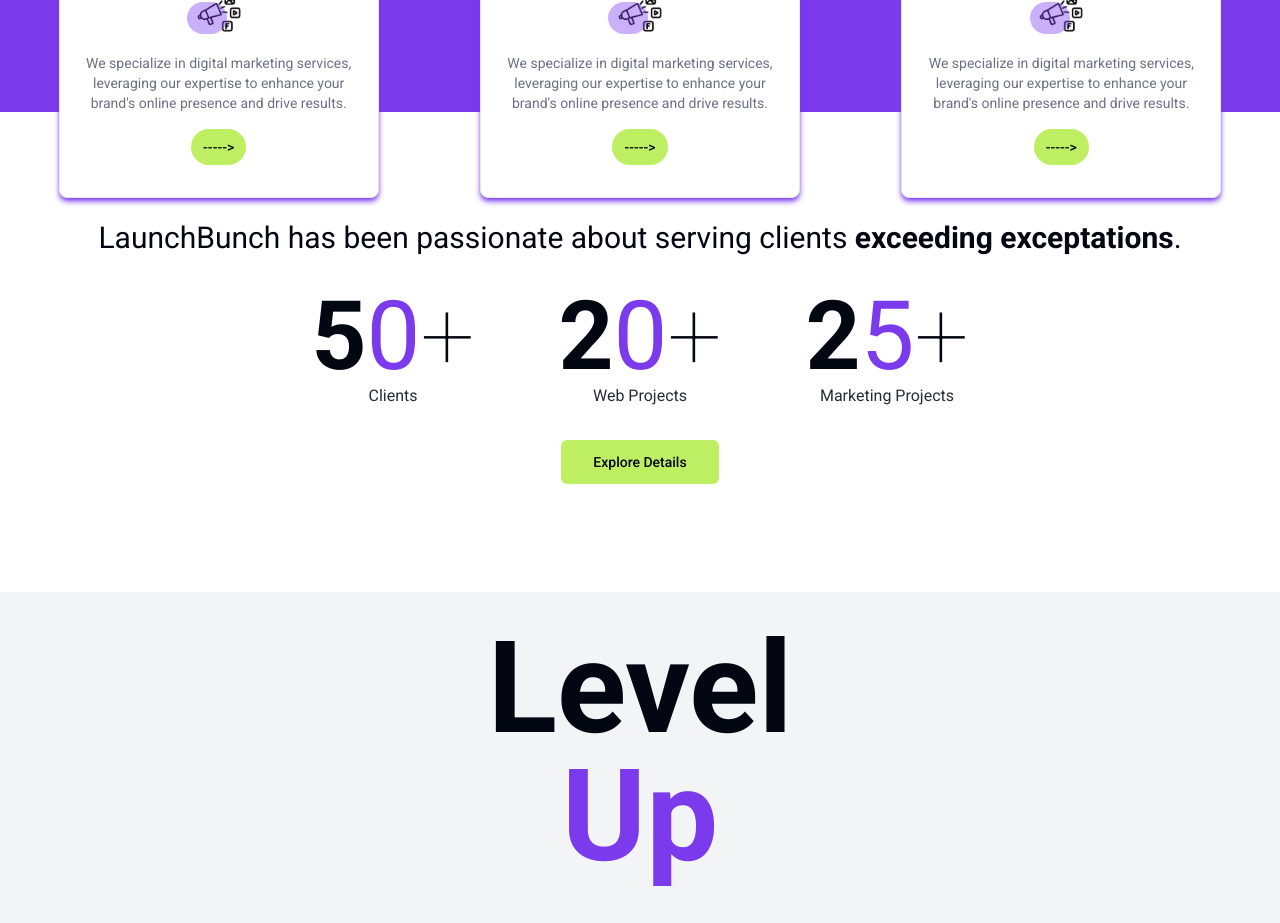
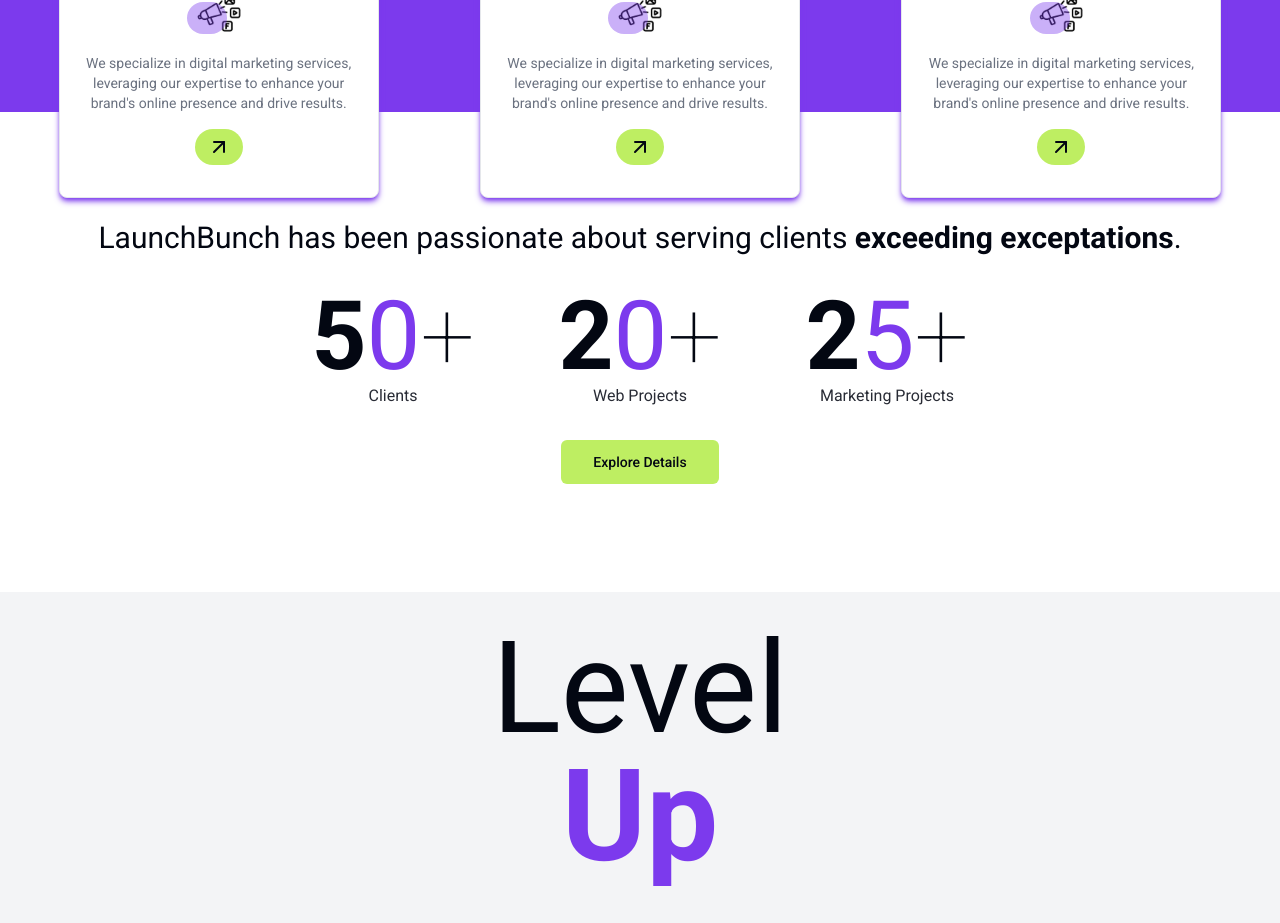
Before and after one commit to kshetritej/launchbunch, a React (Vite) app: page / in a window 1280 px wide. Shown: the part 1960-2883 px from the top of the page. Built offline with nearby package versions, Linux system fonts and the light colour scheme.

Commit message:
fix: remove unused import

```diff
--- a/src/App.tsx
+++ b/src/App.tsx
@@ -1,27 +1,16 @@
-import { BrowserRouter } from "react-router-dom";
+import { BrowserRouter, Route, Routes } from "react-router-dom";
+import Homepage from "./Homepage";
 import About from "./About";
-import Clients from "./Clients";
-import Header from "./Header";
-import Navbar from "./Navbar";
-import Services from "./Services";
-import Projects from "./Projects";
-import LevelUp from "./LevelUp";
-import Footer from "./Footer";
 
 function App() {
   return (
-    <>
-      <BrowserRouter>
-        <Navbar />
-        <Header />
-        <Clients />
-        <About />
-        <Services />
-        <Projects />
-        <LevelUp/>
-        <Footer/>
-      </BrowserRouter>
-    </>
+    <BrowserRouter>
+      <Routes>
+        <Route element={<Homepage />} path="/home" />
+        <Route index element={<Homepage />} path="/" />
+        <Route element={<About />} path="/about" />
+      </Routes>
+    </BrowserRouter>
   );
 }
 
--- a/src/CustomCard.tsx
+++ b/src/CustomCard.tsx
@@ -1,5 +1,6 @@
 import { Card, CardDescription, CardTitle , CardFooter} from "@/components/ui/card";
 import { Button } from "./components/ui/button";
+import { ArrowUpRight } from "lucide-react";
 type CustomCardProps = {
   title: string;
   icon: any;
@@ -14,7 +15,7 @@
         <div className="w-[40px] bg-primary p-4 opacity-40 rounded-full absolute left-[40%] top-20"></div>
         <CardDescription className="text-center">{desc}</CardDescription>
         <CardFooter className="p-4">
-          <Button variant={'custom'} size={'sm'} className="rounded-full">-----{">"}</Button>
+          <Button variant={'custom'} size={'sm'} className="rounded-full"><ArrowUpRight/></Button>
         </CardFooter>
       </Card>
     </div>
--- /dev/null
+++ b/src/Homepage.tsx
@@ -0,0 +1,24 @@
+import About from "./About";
+import Clients from "./Clients";
+import Header from "./Header";
+import Navbar from "./Navbar";
+import Services from "./Services";
+import Projects from "./Projects";
+import LevelUp from "./LevelUp";
+import Footer from "./Footer";
+const Homepage = () => {
+  return (
+    <div>
+      <Navbar />
+      <Header />
+      <Clients />
+      <About />
+      <Services />
+      <Projects />
+      <LevelUp />
+      <Footer />
+    </div>
+  );
+};
+
+export default Homepage;
--- a/src/LevelUp.tsx
+++ b/src/LevelUp.tsx
@@ -3,8 +3,8 @@
 const LevelUp = () => {
   return (
     <div className="bg-secondary p-8 flex flex-col items-center text-center space-y-10">
-      <h2 className="font-bold flex flex-col text-9xl">
-        Level <br /> <span className="text-primary">Up</span>
+      <h2 className="flex flex-col text-9xl">
+        Level <br /> <span className="text-primary font-bold">Up</span>
       </h2>
       <p className="text-3xl ">
         When you take actions, <br />
--- a/src/Navbar.tsx
+++ b/src/Navbar.tsx
@@ -1,4 +1,4 @@
-import { Link, Navigate } from "react-router-dom";
+import { Link } from "react-router-dom";
 import { Button } from "./components/ui/button";
 
 const Navbar = () => {
```
